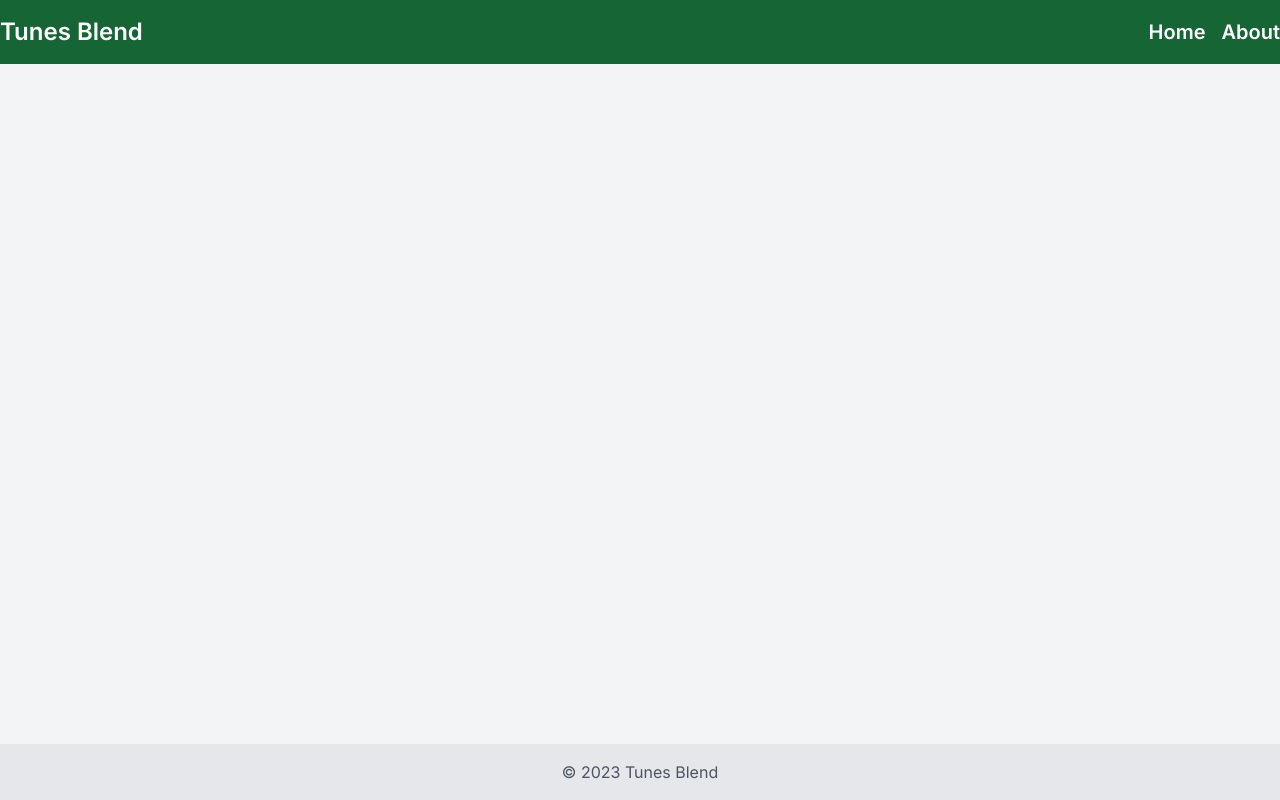
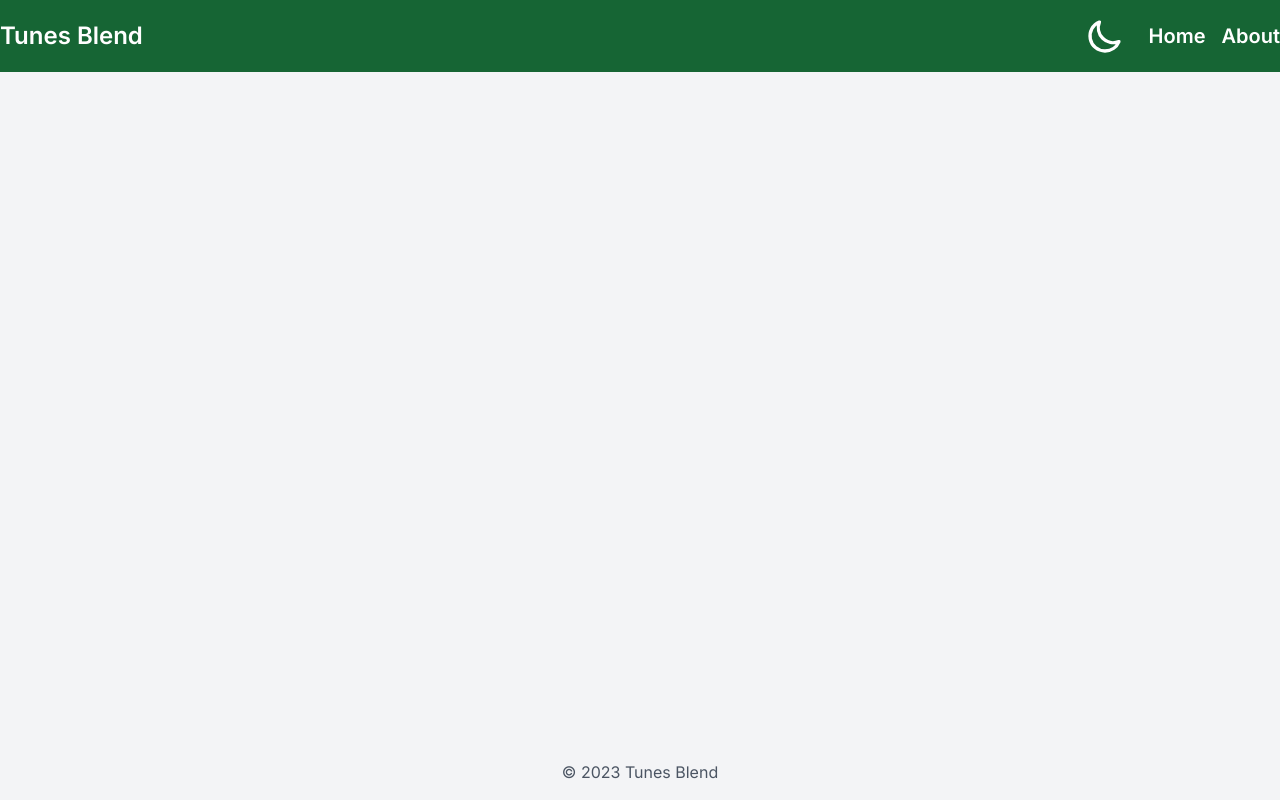
Before and after one commit to TunesBlend/TunesBlend, a Next.js app: page /home in a window 1280 px wide. Built offline with nearby package versions, Linux system fonts and the light colour scheme.

Commit message:
Add Dark/Light Mode

```diff
--- a/package.json
+++ b/package.json
@@ -17,6 +17,7 @@
     "eslint": "8.47.0",
     "eslint-config-next": "13.4.19",
     "next": "13.4.19",
+    "next-themes": "^0.2.1",
     "postcss": "8.4.28",
     "react": "18.2.0",
     "react-dom": "18.2.0",
--- a/src/app/layout.tsx
+++ b/src/app/layout.tsx
@@ -4,6 +4,8 @@ import { Inter } from 'next/font/google'
 
 import Header from '../components/Header/header'
 import Footer from '../components/Footer/footer'
+import { ThemeProvider } from './theme-provider'
+import { ThemeToggle } from '../components/ThemeToggle/ThemeToggle'
 import { ReactNode } from 'react'
 
 const inter = Inter({ subsets: ['latin'] })
@@ -21,8 +23,13 @@ const RootLayout: React.FC<RootLayoutProps> = ({ children }) => {
     return (
         <html lang="en">
             <body>
+                <ThemeProvider
+                    attribute="class"
+                    defaultTheme="system"
+                    enableSystem
+                >
                     <div className={inter.className}>
-                    <div className="flex flex-col min-h-screen bg-gray-100">
+                        <div className="flex flex-col min-h-screen bg-gray-100 dark:bg-gray-800">
                             <Header title="Tunes Blend" />
                             <main className="flex-grow flex justify-center items-center">
                                 {children}
@@ -30,6 +37,7 @@ const RootLayout: React.FC<RootLayoutProps> = ({ children }) => {
                             <Footer />
                         </div>
                     </div>
+                </ThemeProvider>
             </body>
         </html>
     )
--- /dev/null
+++ b/src/app/theme-provider.tsx
@@ -0,0 +1,8 @@
+'use client'
+import * as React from 'react'
+import { ThemeProvider as NextThemesProvider } from 'next-themes'
+import type { ThemeProviderProps } from 'next-themes/dist/types'
+
+export function ThemeProvider({ children, ...props }: ThemeProviderProps) {
+    return <NextThemesProvider {...props}>{children}</NextThemesProvider>
+}
--- a/src/components/Footer/footer.tsx
+++ b/src/components/Footer/footer.tsx
@@ -2,7 +2,7 @@ import React from 'react'
 
 const Footer: React.FC = () => {
     return (
-        <footer className="bg-gray-200 py-4">
+        <footer className="bg-gray-100 dark:bg-gray-800 py-4">
             <div className="container mx-auto">
                 <p className="text-center text-gray-600">© 2023 Tunes Blend</p>
             </div>
--- a/src/components/Header/header.tsx
+++ b/src/components/Header/header.tsx
@@ -1,4 +1,5 @@
 import React from 'react'
+import { ThemeToggle } from '../ThemeToggle/ThemeToggle'
 
 interface HeaderProps {
     title: string
@@ -10,7 +11,8 @@ const Header: React.FC<HeaderProps> = ({ title }) => {
             <div className="container mx-auto">
                 <nav className="flex items-center justify-between">
                     <h1 className="text-2xl font-semibold mr-auto">{title}</h1>
-                    <div className="flex space-x-4">
+                    <div className="flex items-center space-x-4">
+                        <ThemeToggle />
                         <a
                             href="/home"
                             className="text-xl font-semibold hover:text-green-500 transition duration-250 ease-in-out"
--- a/src/components/PlaylistItem/PlaylistItem.tsx
+++ b/src/components/PlaylistItem/PlaylistItem.tsx
@@ -7,17 +7,17 @@ interface PlaylistItemProps {
 
 const PlaylistItem: React.FC<PlaylistItemProps> = ({ playlist }) => {
     return (
-        <li className="border p-4 mb-4 rounded shadow grid grid-cols-5 gap-4">
+        <li className="border p-4 mb-4 rounded shadow grid grid-cols-5 gap-4 dark:bg-gray-700 dark:border-transparent dark:shadow-gray-700">
             <div className="col-span-1 flex justify-center items-center">
                 <img
-                    src={playlist.images[1].url} // Assuming the first image is used
+                    src={playlist.images[1].url}
                     alt={playlist.name}
                     className="h-32 w-32"
                 />
             </div>
             <div className="col-span-3 flex justify-center items-left flex-col">
                 <h2 className="font-semibold text-lg mb-2">{playlist.name}</h2>
-                <p className="text-sm text-gray-500 mb-2">
+                <p className="text-sm text-gray-500 dark:text-gray-400 mb-2">
                     {playlist.description}
                 </p>
             </div>
--- /dev/null
+++ b/src/components/ThemeToggle/ThemeToggle.tsx
@@ -0,0 +1,57 @@
+'use client'
+import { useState, useEffect } from 'react'
+import { useTheme } from 'next-themes'
+
+export const ThemeToggle = () => {
+    const [mounted, setMounted] = useState(false)
+    const { theme, setTheme } = useTheme()
+
+    useEffect(() => {
+        setMounted(true)
+    }, [])
+
+    if (!mounted) {
+        return null
+    }
+
+    return (
+        <button
+            className={`mr-2 flex items-center justify-center bg-transparent dark:bg-transparent hover:bg-transparent dark:hover:bg-transparent active:bg-transparent dark:active:bg-transparent transition duration-300`}
+            onClick={() => setTheme(theme === 'dark' ? 'light' : 'dark')}
+        >
+            {theme === 'light' ? (
+                <svg
+                    onClick={() => setTheme('light')}
+                    xmlns="http://www.w3.org/2000/svg"
+                    className="h-10 w-10 text-white"
+                    fill="none"
+                    viewBox="0 0 24 24"
+                    stroke="currentColor"
+                >
+                    <path
+                        strokeLinecap="round"
+                        strokeLinejoin="round"
+                        strokeWidth={2}
+                        d="M9.663 17h4.673M12 3v1m6.364 1.636l-.707.707M21 12h-1M4 12H3m3.343-5.657l-.707-.707m2.828 9.9a5 5 0 117.072 0l-.548.547A3.374 3.374 0 0014 18.469V19a2 2 0 11-4 0v-.531c0-.895-.356-1.754-.988-2.386l-.548-.547z"
+                    />
+                </svg>
+            ) : (
+                <svg
+                    onClick={() => setTheme('dark')}
+                    xmlns="http://www.w3.org/2000/svg"
+                    className="h-10 w-10 text-white"
+                    fill="none"
+                    viewBox="0 0 24 24"
+                    stroke="currentColor"
+                >
+                    <path
+                        strokeLinecap="round"
+                        strokeLinejoin="round"
+                        strokeWidth={2}
+                        d="M20.354 15.354A9 9 0 018.646 3.646 9.003 9.003 0 0012 21a9.003 9.003 0 008.354-5.646z"
+                    />
+                </svg>
+            )}
+        </button>
+    )
+}
--- a/tailwind.config.ts
+++ b/tailwind.config.ts
@@ -6,6 +6,7 @@ const config: Config = {
         './src/components/**/*.{js,ts,jsx,tsx,mdx}',
         './src/app/**/*.{js,ts,jsx,tsx,mdx}',
     ],
+    darkMode: ['class'],
     theme: {
         extend: {
             backgroundImage: {
```
Also changed, not shown: 1 other file (tests, documents, lock files or other folders). Lines whose indentation alone changed are shown as unchanged.
